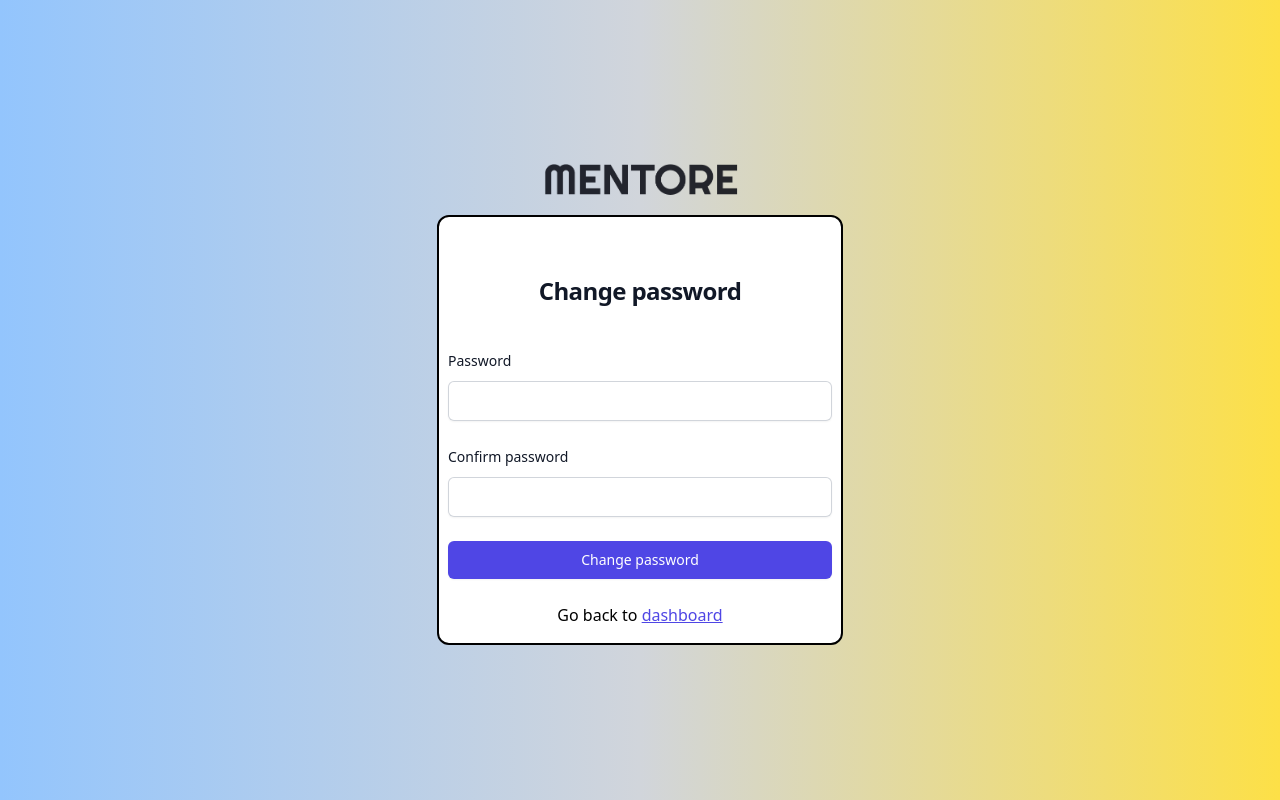
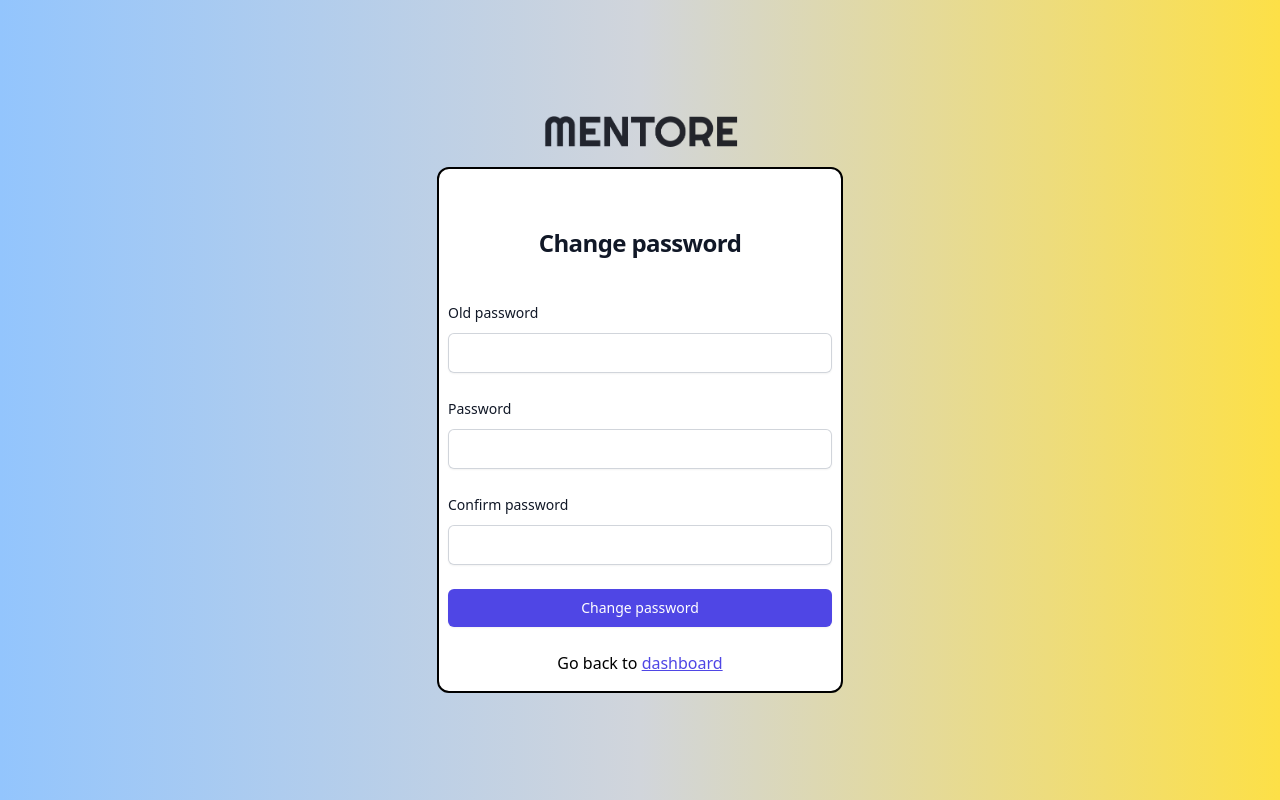
Before and after one commit to utkarshagrrawal/mentore, a React (Vite) app in the folder mentore/: page /change-password in a window 1280 px wide. Built offline with nearby package versions, Linux system fonts and the light colour scheme.

Commit message:
Updates change password module

```diff
--- a/mentore/components/changePassword.jsx
+++ b/mentore/components/changePassword.jsx
@@ -8,7 +8,7 @@
 export function ChangePassword() {
   const [loading, setLoading] = useState(false);
   const navigate = useNavigate();
-  const [password, setPassword] = useState({ password: '', confirmPassword: '' });
+  const [password, setPassword] = useState({ oldPassword: '', password: '', confirmPassword: '' });
   const conditions = {
     '1': 'Password must contain at least one uppercase letter',
     '2': 'Password must contain at least one lowercase letter',
@@ -93,7 +93,7 @@
       },
       body: JSON.stringify(password)
     })
-    let response = changePassword.json();
+    let response = await changePassword.json();
     if (response.error) {
       Swal.fire({
         icon: 'error',
@@ -120,6 +120,22 @@
       </div>
       <div className="mt-10 sm:mx-auto sm:w-full sm:max-w-sm">
         <form className="space-y-6" onSubmit={handleChangePassword}>
+          <div>
+            <label htmlFor="oldPassword" className="block text-sm font-medium leading-6 text-gray-900">
+              Old password
+            </label>
+            <div className="mt-2">
+              <input
+                id="oldPassword"
+                name="oldPassword"
+                type="password"
+                value={password.oldPassword}
+                onChange={handleChange}
+                required
+                className="block w-full rounded-md border-0 p-2 text-gray-900 shadow-sm ring-1 ring-inset ring-gray-300 placeholder:text-gray-400 focus:ring-2 focus:ring-inset focus:ring-indigo-600 sm:text-sm sm:leading-6"
+              />
+            </div>
+          </div>
           <div>
             <label htmlFor="password" className="block text-sm font-medium leading-6 text-gray-900">
               Password
```
Also changed, not shown: 1 other file (tests, documents, lock files or other folders).
